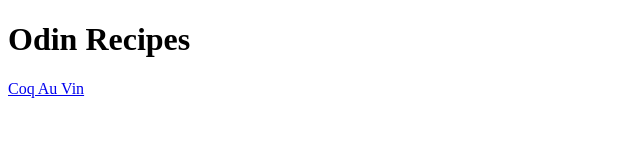
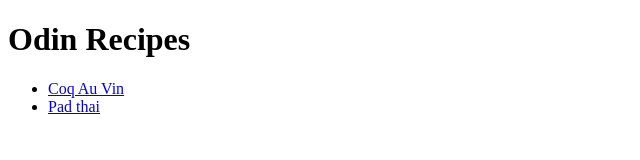
Before and after one commit to tofe54/odin-recipes, a plain HTML site: page index.html in a window 1280 px wide. Shown: the whole page, without its empty margins (0-640 px from the left). Drawn offline with Linux system fonts and the light colour scheme.

Commit message:
Update with new recipe: pad thai recipe

```diff
--- a/index.html
+++ b/index.html
@@ -8,7 +8,10 @@
 </head>
 <body>
     <h1>Odin Recipes</h1>
+<ul>
+    <li><a href="./recipes/coq-au-vin.html">Coq Au Vin</a></li>
+    <li><a href="./recipes/pad-thai.html">Pad thai</a></li>
+</ul>
 
-    <a href="./recipes/coq-au-vin.html">Coq Au Vin</a>
 </body>
 </html>
```
